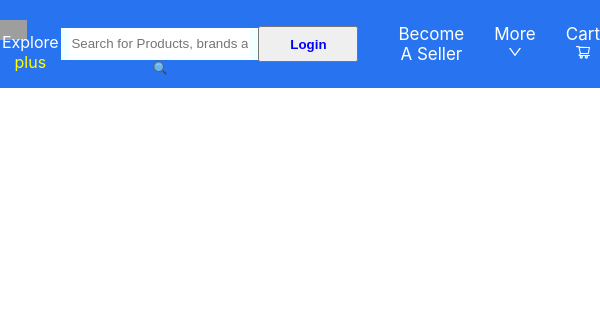
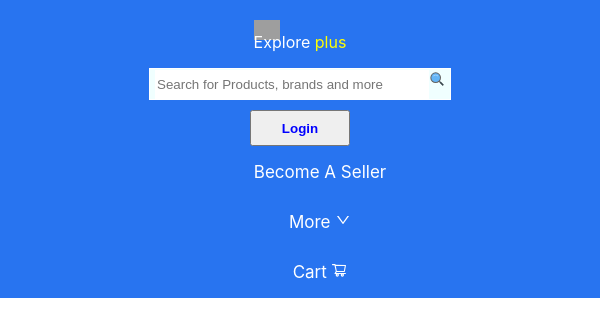
Before and after one commit to Pavanambulkar/Flipkart_clone, a React (Create React App) app: page / in a window 600 px wide. Shown: the top 336 px of the page. Built offline with nearby package versions, Linux system fonts and the light colour scheme; grey boxes are pictures that could not be loaded.

Commit message:
navbar-responsive

```diff
--- a/src/Components/Navbar.css
+++ b/src/Components/Navbar.css
@@ -59,3 +59,14 @@
 .icon{
     color: white;
 }
+@media only screen and (max-width: 600px) and (min-width: 400px) {
+    .main-nav{
+        flex-direction: column;
+    }
+    .menu-link >ul{
+        flex-direction: column;
+    }
+    .login-btn > button{
+        margin-top: 10px;
+    }
+}
--- a/src/Components/Navbar.jsx
+++ b/src/Components/Navbar.jsx
@@ -2,6 +2,8 @@ import React from "react";
 import "./Navbar.css";
 import {FcSearch} from 'react-icons/fc'
 import {AiOutlineDown, AiOutlineShoppingCart} from 'react-icons/ai'
+import {GiHamburgerMenu} from 'react-icons/gi'
+
 const Navbar = () => {
   return (
     <>
@@ -32,6 +34,7 @@ const Navbar = () => {
         </div>
 
       </nav>
+
     </>
   );
 };
```
